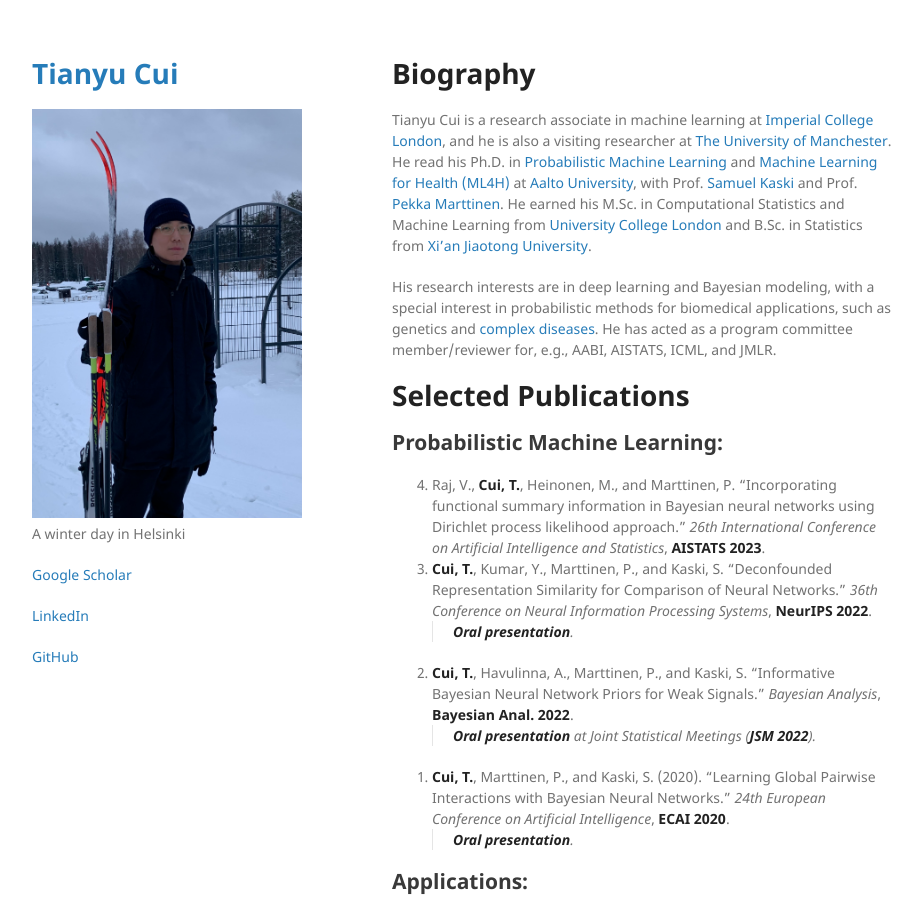
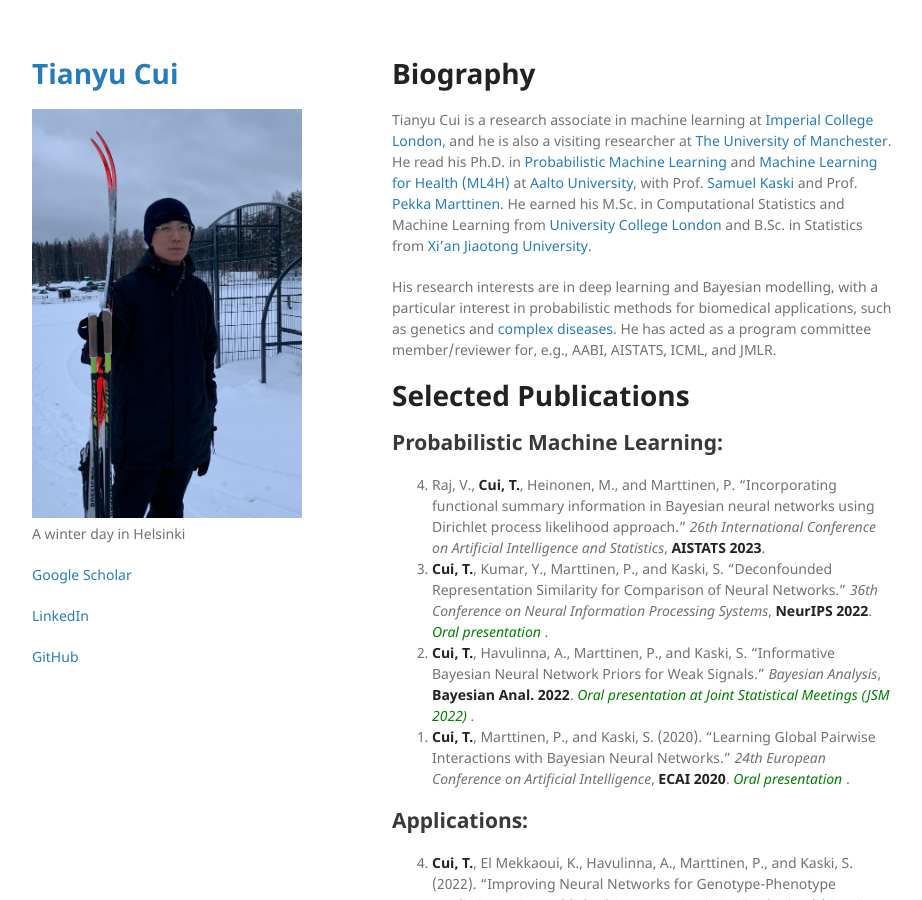
Before and after one commit to tycui/tycui.github.io, a Jekyll site: the page built from index.md, in a window 1280 px wide and 900 px high. Shown: the whole window, without its empty margins (178-1100 px from the left). Built offline with Jekyll 4.4.1, drawn with Linux system fonts in a browser that asks for light colours; our own code applies the rules of GitHub Pages for plain Markdown files.

Commit message:
Update index.md

```diff
--- a/index.md
+++ b/index.md
@@ -5,19 +5,16 @@ layout: default
 # Biography
 Tianyu Cui is a research associate in machine learning at [Imperial College London](https://www.imperial.ac.uk/), and he is also a visiting researcher at [The University of Manchester](https://www.manchester.ac.uk/). He read his Ph.D. in [Probabilistic Machine Learning](https://research.cs.aalto.fi/pml/) and [Machine Learning for Health (ML4H)](https://users.ics.aalto.fi/~pemartti/) at [Aalto University](http://www.aalto.fi/en/), with Prof. [Samuel Kaski](https://people.aalto.fi/samuel.kaski) and Prof. [Pekka Marttinen](https://users.ics.aalto.fi/~pemartti/). He earned his M.Sc. in Computational Statistics and Machine Learning from [University College London](https://www.ucl.ac.uk/) and B.Sc. in Statistics from [Xi'an Jiaotong University](http://en.xjtu.edu.cn/).
 
-His research interests are in deep learning and Bayesian modeling, with a special interest in probabilistic methods for biomedical applications, such as genetics and [complex diseases](https://ukdri.ac.uk/). He has acted as a program committee member/reviewer for, e.g., AABI, AISTATS, ICML, and JMLR.
+His research interests are in deep learning and Bayesian modelling, with a particular interest in probabilistic methods for biomedical applications, such as genetics and [complex diseases](https://ukdri.ac.uk/). He has acted as a program committee member/reviewer for, e.g., AABI, AISTATS, ICML, and JMLR.
 
 
 # Selected Publications
 
 ## Probabilistic Machine Learning:
 0. Raj, V., **Cui, T.**, Heinonen, M., and Marttinen, P. "Incorporating functional summary information in Bayesian neural networks using Dirichlet process likelihood approach." _26th International Conference on Artificial Intelligence and Statistics_, **AISTATS 2023**.
-0. **Cui, T.**, Kumar, Y., Marttinen, P., and Kaski, S. "Deconfounded Representation Similarity for Comparison of Neural Networks." _36th Conference on Neural Information Processing Systems_, **NeurIPS 2022**.
-> **Oral presentation**.
-0. **Cui, T.**, Havulinna, A., Marttinen, P., and Kaski, S. "Informative Bayesian Neural Network Priors for Weak Signals." _Bayesian Analysis_, **Bayesian Anal. 2022**.
-> **Oral presentation** at Joint Statistical Meetings (**JSM 2022**).
-0. **Cui, T.**, Marttinen, P., and Kaski, S. (2020). "Learning Global Pairwise Interactions with Bayesian Neural Networks." _24th European Conference on Artificial Intelligence_, **ECAI 2020**.
-> **Oral presentation**.
+0. **Cui, T.**, Kumar, Y., Marttinen, P., and Kaski, S. "Deconfounded Representation Similarity for Comparison of Neural Networks." _36th Conference on Neural Information Processing Systems_, **NeurIPS 2022**. <span style="color:green"> *Oral presentation* </span>.
+0. **Cui, T.**, Havulinna, A., Marttinen, P., and Kaski, S. "Informative Bayesian Neural Network Priors for Weak Signals." _Bayesian Analysis_, **Bayesian Anal. 2022**. <span style="color:green"> *Oral presentation at Joint Statistical Meetings (JSM 2022)* </span>.
+0. **Cui, T.**, Marttinen, P., and Kaski, S. (2020). "Learning Global Pairwise Interactions with Bayesian Neural Networks." _24th European Conference on Artificial Intelligence_, **ECAI 2020**. <span style="color:green"> *Oral presentation* </span>.
 {: reversed="reversed"}
 
 ## Applications:
```
